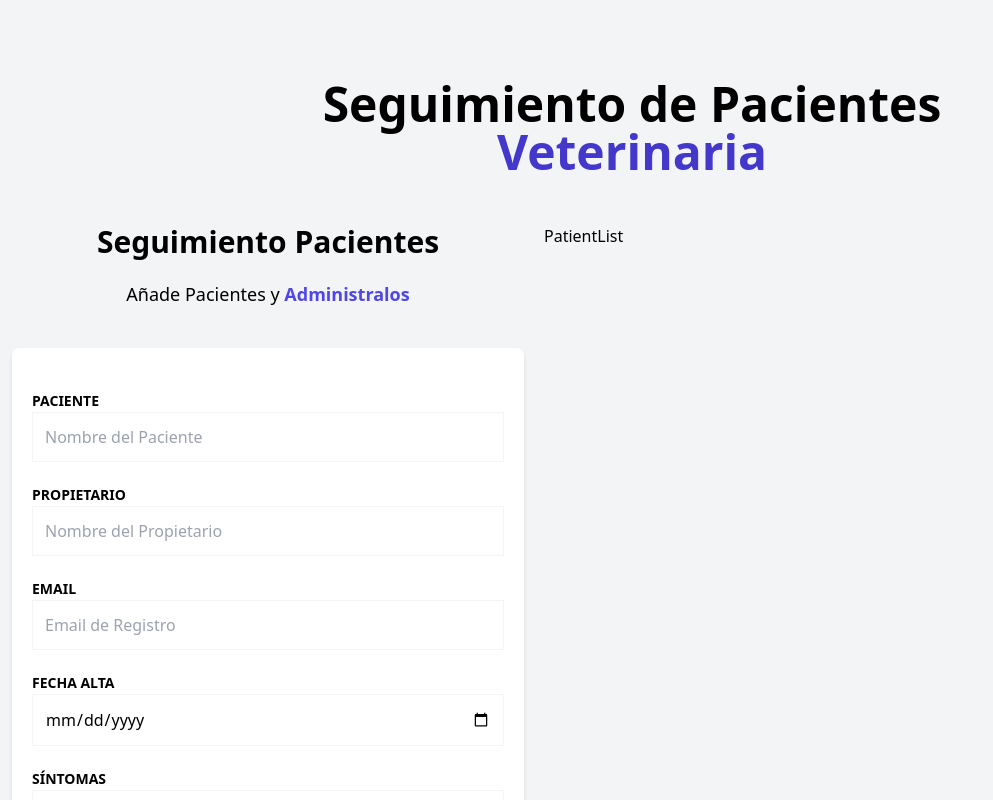
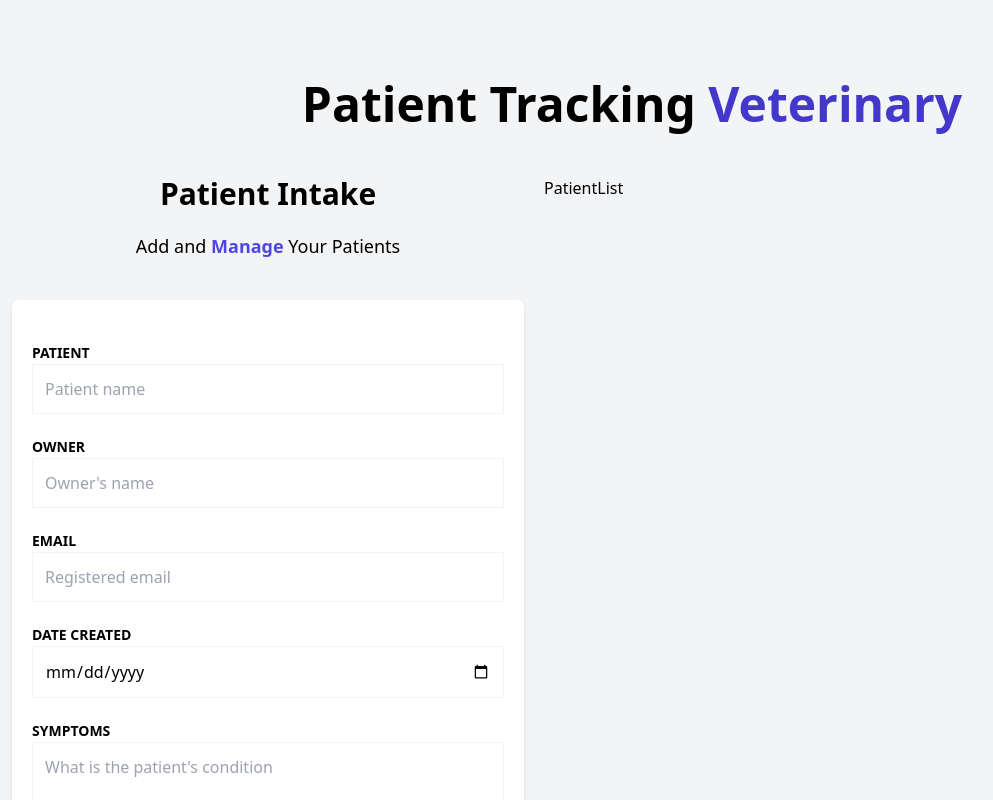
Before and after one commit to janr0599/administrador-de-pacientes-zustand, a React (Vite) app: page / in a window 1280 px wide. Shown: the top 800 px of the page, without its empty margins (8-1001 px from the left). Built offline with nearby package versions, Linux system fonts and the light colour scheme.

Commit message:
added form validation

```diff
--- a/src/App.tsx
+++ b/src/App.tsx
@@ -6,8 +6,8 @@ function App() {
     <>
       <div className="container mx-auto mt-20">
         <h1 className="font-black text-5xl text-center md:w-2/3 md:mx-auto">
-          Seguimiento de Pacientes {""}
-          <span className="text-indigo-700">Veterinaria</span>
+          Patient Tracking {""}
+          <span className="text-indigo-700">Veterinary</span>
         </h1>
 
         <div className="mt-12 md:flex">
--- a/src/components/PatientForm.tsx
+++ b/src/components/PatientForm.tsx
@@ -12,13 +12,18 @@ function PatientForm() {
     console.log("New patient");
   };
 
+  const removeWhiteSpaces = (value: String) => {
+    value.trim();
+  };
+
   return (
     <div className="md:w-1/2 lg:w-2/5 mx-5">
-      <h2 className="font-black text-3xl text-center">Seguimiento Pacientes</h2>
+      <h2 className="font-black text-3xl text-center">Patient Intake</h2>
 
       <p className="text-lg mt-5 text-center mb-10">
-        Añade Pacientes y {""}
-        <span className="text-indigo-600 font-bold">Administralos</span>
+        Add and {""}
+        <span className="text-indigo-600 font-bold">Manage {""}</span>
+        Your Patients
       </p>
 
       <form
@@ -28,31 +33,38 @@ function PatientForm() {
       >
         <div className="mb-5">
           <label htmlFor="name" className="text-sm uppercase font-bold">
-            Paciente
+            Patient
           </label>
           <input
             id="name"
             className="w-full p-3  border border-gray-100"
             type="text"
-            placeholder="Nombre del Paciente"
+            placeholder="Patient name"
             {...register("name", {
               required: "Patient name is required",
             })}
           />
 
-          {errors.name && <Error>{errors.name?.message as String}</Error>}
+          {errors.name && <Error>{errors.name.message as String}</Error>}
         </div>
 
         <div className="mb-5">
           <label htmlFor="caretaker" className="text-sm uppercase font-bold">
-            Propietario
+            Owner
           </label>
           <input
             id="caretaker"
             className="w-full p-3  border border-gray-100"
             type="text"
-            placeholder="Nombre del Propietario"
+            placeholder="Owner's name"
+            {...register("caretaker", {
+              required: "Owner's name is required",
+            })}
           />
+
+          {errors.caretaker && (
+            <Error>{errors.caretaker.message as String}</Error>
+          )}
         </div>
 
         <div className="mb-5">
@@ -63,36 +75,57 @@ function PatientForm() {
             id="email"
             className="w-full p-3  border border-gray-100"
             type="email"
-            placeholder="Email de Registro"
+            placeholder="Registered email"
+            {...register("email", {
+              required: "email is required",
+              pattern: {
+                value: /^\S+@\S+$/i,
+                message: "Please enter a valid email",
+              },
+            })}
           />
+          {errors.email && <Error>{errors.email.message as string}</Error>}
+          {errors.pattern && <Error>{errors.pattern.message as string}</Error>}
         </div>
 
         <div className="mb-5">
           <label htmlFor="date" className="text-sm uppercase font-bold">
-            Fecha Alta
+            Date created
           </label>
           <input
             id="date"
             className="w-full p-3  border border-gray-100"
             type="date"
+            {...register("date", {
+              required: "Registered date is required",
+            })}
           />
+
+          {errors.date && <Error>{errors.date.message as String}</Error>}
         </div>
 
         <div className="mb-5">
           <label htmlFor="symptoms" className="text-sm uppercase font-bold">
-            Síntomas
+            Symptoms
           </label>
           <textarea
             id="symptoms"
             className="w-full p-3  border border-gray-100"
-            placeholder="Síntomas del paciente"
-          ></textarea>
+            placeholder="What is the patient's condition"
+            {...register("symptoms", {
+              required: "Symptoms are required",
+            })}
+          />
+
+          {errors.symptoms && (
+            <Error>{errors.symptoms.message as String}</Error>
+          )}
         </div>
 
         <input
           type="submit"
           className="bg-indigo-600 w-full p-3 text-white uppercase font-bold hover:bg-indigo-700 cursor-pointer transition-colors"
-          value="Guardar Paciente"
+          value="Add Patient"
         />
       </form>
     </div>
```
